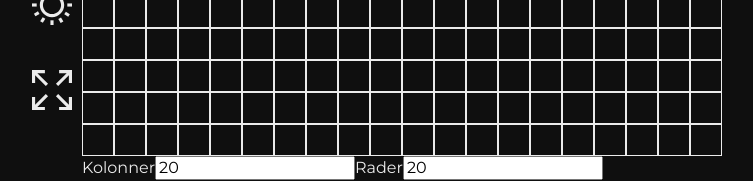
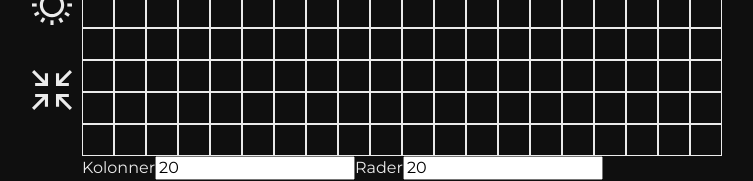
Before and after one commit to icanseetime/sysaker, a React (Create React App) app in the folder frontend/: page / in a window 1280 px wide. Both pictures are taken after a click on the element 290 px from the left and 688 px from the top of the page. Shown: the part 596-777 px from the top of the page, without its empty margins (238-991 px from the left). Built offline with nearby package versions, Linux system fonts and the light colour scheme.

Commit message:
added fullscreen button functionality

```diff
--- a/frontend/src/components/navigation/SideControls/SideControls.jsx
+++ b/frontend/src/components/navigation/SideControls/SideControls.jsx
@@ -1,4 +1,4 @@
-import React, { useContext } from 'react'
+import React, { useContext, useState } from 'react'
 import './SideControls.css'
 import { ThemeContext, themes } from '../../../utils/ThemeContext'
 
@@ -18,6 +18,7 @@ import { ReactComponent as MinimizeIcon } from '../../../assets/icons/minimize.s
 
 export default function SideControls({ mode, changeMode }) {
 	const { theme, setTheme } = useContext(ThemeContext)
+	const [fullscreen, setFullscreen] = useState(false)
 
 	return (
 		<nav className="SideControls">
@@ -127,12 +128,35 @@ export default function SideControls({ mode, changeMode }) {
 			{/* Fullscreen mode */}
 			<SideControlButton
 				icon={
-					<ExpandIcon
-						style={{
-							fill: theme.secondary
-						}}
-					/>
+					fullscreen ? (
+						<MinimizeIcon
+							style={{
+								fill: theme.secondary
+							}}
+						/>
+					) : (
+						<ExpandIcon
+							style={{
+								fill: theme.secondary
+							}}
+						/>
+					)
 				}
+				onClick={() => {
+					if (!fullscreen) {
+						document.documentElement.requestFullscreen()
+						setFullscreen(true)
+					} else {
+						if (document.exitFullscreen) document.exitFullscreen()
+						if (document.webkitExitFullscreen)
+							document.webkitExitFullscreen()
+						if (document.msExitFullscreen)
+							document.msExitFullscreen()
+						if (document.mozCancelFullScreen)
+							document.mozCancelFullScreen()
+						setFullscreen(false)
+					}
+				}}
 			/>
 		</nav>
 	)
```
